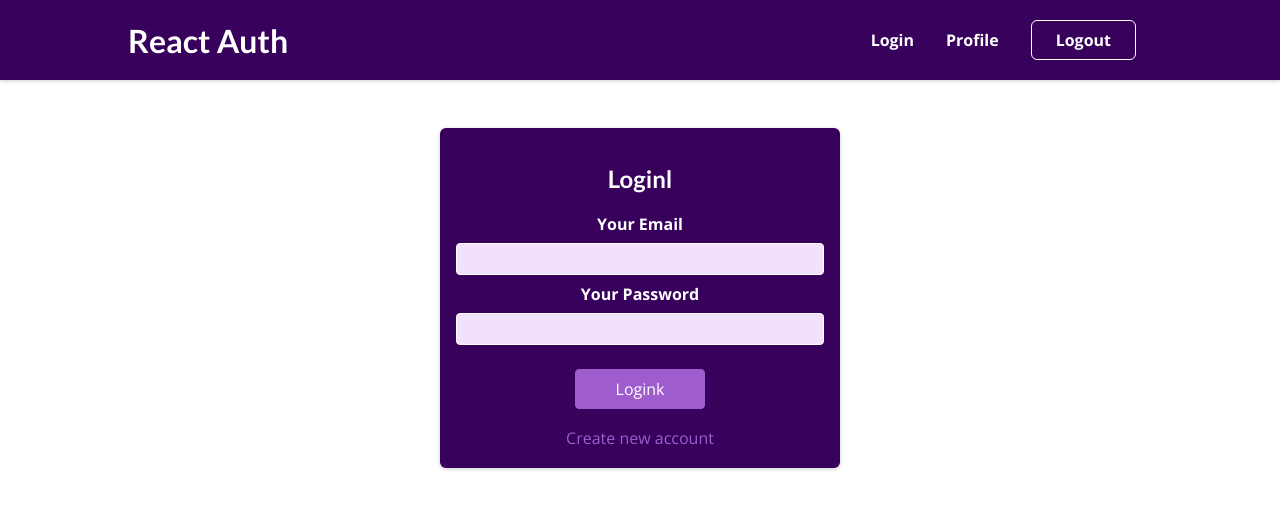
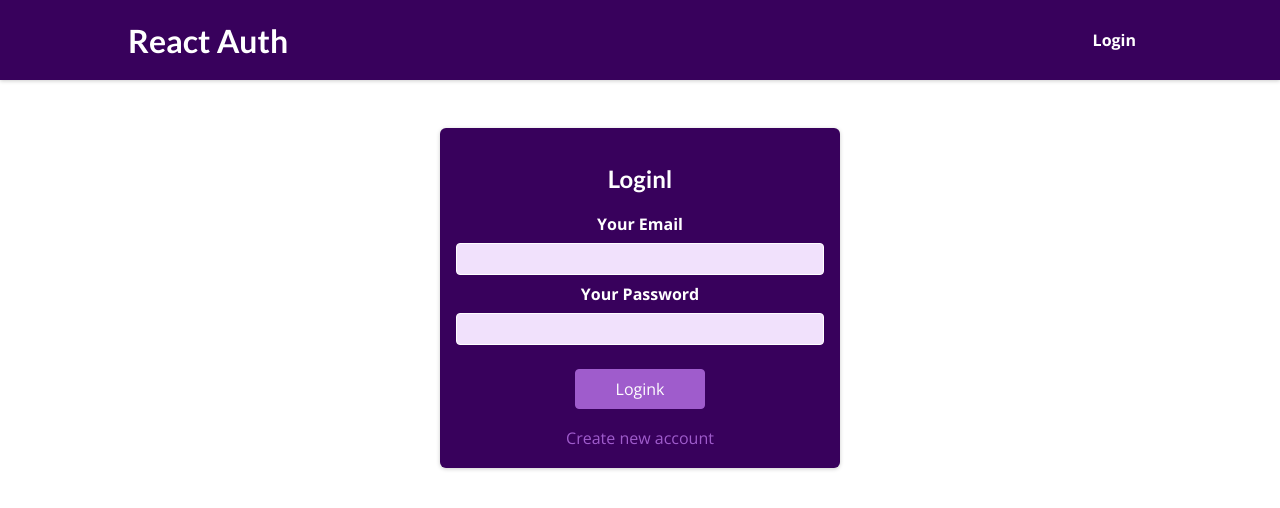
Before and after one commit to raufurkhan/Authentication-Project, a React (Create React App) app: page /auth in a window 1280 px wide. Shown: the top 508 px of the page. Built offline with nearby package versions, Linux system fonts and the light colour scheme.

Commit message:
Managing the Token

```diff
--- a/src/components/Auth/AuthForm.js
+++ b/src/components/Auth/AuthForm.js
@@ -1,9 +1,15 @@
-import { useState, useRef } from "react";
+import { useState, useRef, useContext } from "react";
 import classes from "./AuthForm.module.css";
+// import { useHistory } from "react-router-dom";
+import AuthContext from "../../store/auth-context";
 
 const AuthForm = () => {
+
+
   const emailInputRef = useRef();
   const passwordInputref = useRef();
+
+  const authCtx = useContext(AuthContext);
 
   const [isLogin, setIsLogin] = useState(true);
   const [isLoading, setIsLoading] = useState(false);
@@ -44,27 +50,26 @@
         console.log(res);
         setIsLoading(false);
         if (res.ok) {
+          console.log("b")
           return res.json();
         } else {
+          console.log("k")
           return res.json().then((data) => {
 
             //show an error modal
 
             let errorMessage = "Aunthentication failed";
 
-            //if (data && data.error && data.error.message) {
-              //errorMessage = data.error.message;
-            //}
-            //console.log(data);
             throw new Error(errorMessage);
 
           });
         }
       })
       .then((data) => {
-        console.log(data);
+        authCtx.Login(data.idToken);
       })
       .catch((err) => {
+        console.log(err.message)
         alert("Aunthentication failed");
       });
 
--- a/src/components/Layout/MainNavigation.js
+++ b/src/components/Layout/MainNavigation.js
@@ -1,8 +1,15 @@
 import { Link } from 'react-router-dom';
-
+import AuthContext from "../../store/auth-context";
 import classes from './MainNavigation.module.css';
+import { useContext } from "react";
 
 const MainNavigation = () => {
+
+  const authCtx = useContext(AuthContext);
+
+  const isLoggedIn = authCtx.isLoggedIn;
+
+
   return (
     <header className={classes.header}>
       <Link to='/'>
@@ -10,15 +17,21 @@
       </Link>
       <nav>
         <ul>
+        {!isLoggedIn && (
             <li>
-            <Link to='/auth'>Login</Link>
+              <Link to="/auth">Login</Link>
             </li>
+          )}
+          {isLoggedIn && (
             <li>
-            <Link to='/profile'>Profile</Link>
+              <Link to="/profile">Profile</Link>
             </li>
+          )}
+          {isLoggedIn && (
             <li>
               <button>Logout</button>
             </li>
+          )}
         </ul>
       </nav>
     </header>
--- a/src/index.js
+++ b/src/index.js
@@ -1,12 +1,15 @@
 import ReactDOM from 'react-dom/client';
 import { BrowserRouter } from 'react-router-dom';
+import { AuthContextProvider } from "./store/auth-context";
 
 import './index.css';
 import App from './App';
 
 const root = ReactDOM.createRoot(document.getElementById('root'));
 root.render(
+  <AuthContextProvider>
   <BrowserRouter>
     <App />
   </BrowserRouter>
+  </AuthContextProvider>
 );
--- /dev/null
+++ b/src/store/auth-context.js
@@ -0,0 +1,36 @@
+import React, { useState } from "react";
+
+const AuthContext = React.createContext({
+  token: "",
+  isLoggedIn: false,
+  login: (token) => {},
+  logout: () => {},
+});
+
+export const AuthContextProvider = (props) => {
+  const [token, setToken] = useState(null);
+
+  const userIsLoggedIn = !!token;
+
+  const loginHandler = (token) => {
+    setToken(token);
+  };
+  const logoutHandler = () => {
+    setToken(null);
+  };
+
+  const contextValue = {
+    token: token,
+    isLoggedIn: userIsLoggedIn,
+    Login: loginHandler,
+    logout: logoutHandler,
+  };
+
+  return (
+    <AuthContext.Provider value={contextValue}>
+      {props.children}
+    </AuthContext.Provider>
+  );
+};
+
+export default AuthContext;
```
Lines whose indentation alone changed are shown as unchanged.
